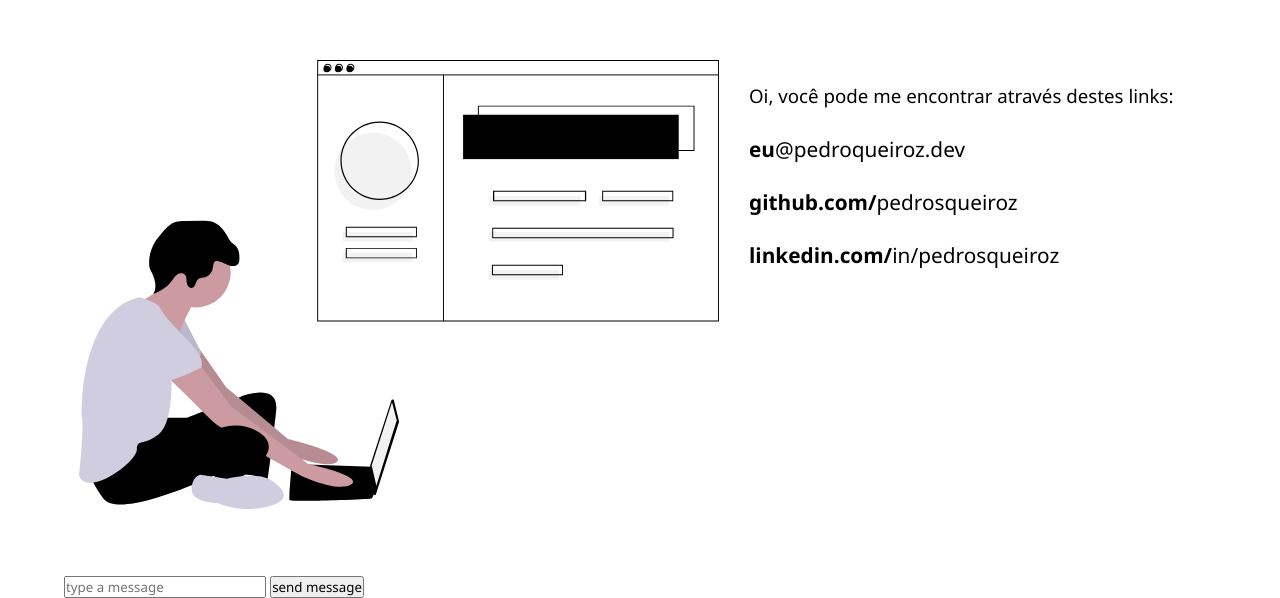
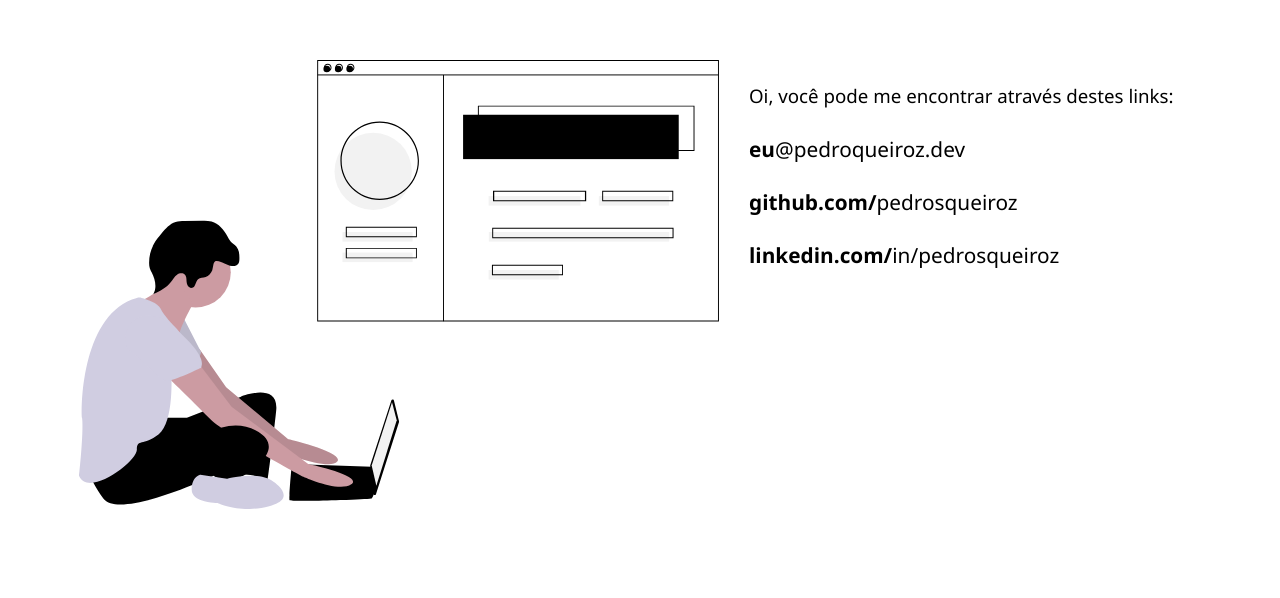
Before and after one commit to httpedrao/portfolio, a plain HTML site: page index.html in a window 1280 px wide. Shown: the part 1025-1623 px from the top of the page. After the commit the page ends 1600 px from the top, so only its background shows below. Drawn offline with Linux system fonts and the light colour scheme.

Commit message:
Update index.html

```diff
--- a/index.html
+++ b/index.html
@@ -52,10 +52,6 @@
           <p>made in twenty19 by myself</p>
         </div>
       </div>
-      <form name="contact" method="POST" netlify>
-        <input type="text" name="message" placeholder="type a message" />
-        <input type="submit" value="send message" />
-      </form>
     </div>
     <script src="/assets/js/main.js"></script>
   </body>
```
